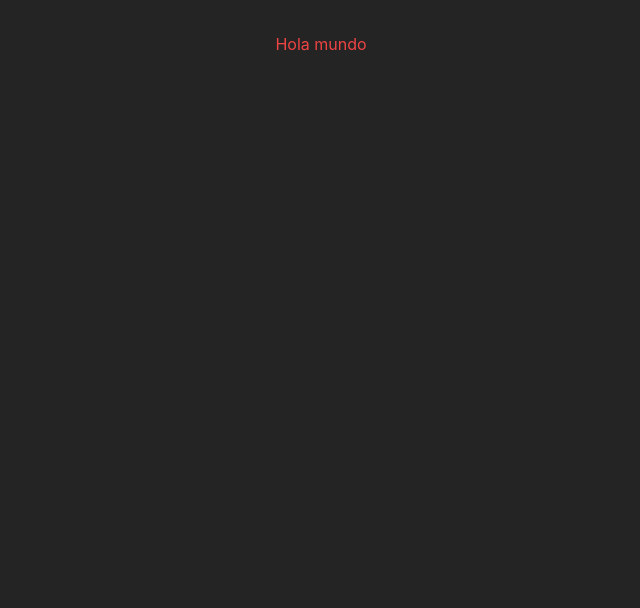
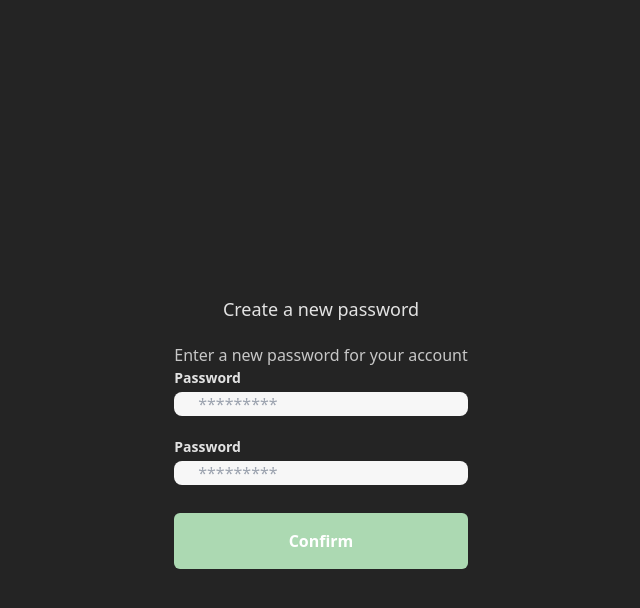
Before and after one commit to DavidS2602/e-comerce-page, a React (Vite) app: page / in a window 1280 px wide. Shown: the top 608 px of the page, without its empty margins (319-959 px from the left). Built offline with nearby package versions, Linux system fonts and the light colour scheme.

Commit message:
Login-Page styles

```diff
--- a/src/App.jsx
+++ b/src/App.jsx
@@ -1,11 +1,13 @@
 import { useState } from 'react'
 import './App.css'
+import { Layout } from './containers/Layout';
+import { Login } from './containers/Login';
 
 function App() {
-  const [count, setCount] = useState(0)
-
   return (
-    <h1 className='text-red-500'>Hola mundo</h1>
+    <Layout>
+      <Login />
+    </Layout>
   )
 }
 
--- /dev/null
+++ b/src/containers/Layout.jsx
@@ -0,0 +1,9 @@
+import React from 'react'
+
+export const Layout = ({ children }) => {
+    return (
+        <div>
+            {children}
+        </div>
+    )
+}
--- a/src/containers/Login.jsx
+++ b/src/containers/Login.jsx
@@ -2,21 +2,21 @@ import React from 'react'
 
 export const Login = () => {
     return (
-        <div className='w-full h-screen grid place-items-center'>
-            <div className='grid grid-rows-auto-1fr-auto w-300'>
-                <img src="../logos/logo_yard_sale.svg" alt="logo" className='w-150 mb-48 justify-self-center hidden' />
+        <div className='login m-0 font-sans w-full h-screen grid place-items-center'>
+            <div className='form-container grid grid-rows-auto-1fr-auto w-300'>
+                <img src="../logos/logo_yard_sale.svg" alt="logo" className='logo w-150 mb-48 justify-self-center hidden' />
 
-                <h1 className="text-lg mb-12 text-center">Create a new password</h1>
-                <p className="text-very_light_pink text-md font-light mt-0 mb-32 text-center">Enter a new password for your account</p>
+                <h1 className="title text-lg mb-5 text-center">Create a new password</h1>
+                <p className="subtitle text-very_light_pink text-md font-light mt-0 mb-31 text-center">Enter a new password for your account</p>
 
-                <form action="" className='flex flex-col'>
-                    <label for="password" class="text-sm font-bold mb-4">Password</label>
-                    <input type="password" id="password" placeholder="*********" class="bg-text_input_field rounded-lg border-none h-30 text-md px-6 mb-12"/>
+                <form action="" className='form flex flex-col'>
+                    <label for="password" className="password text-sm text-left font-bold mt-0 mb-1">Password</label>
+                    <input type="password" id="password" placeholder="*********" class="input input-password bg-text_input_field rounded-lg  h-30 text-md px-6 mt-0 mb-5"/>
 
-                    <label for="new-password" class="text-sm font-bold mb-4">Password</label>
-                    <input type="password" id="new-password" placeholder="*********" class="bg-text_input_field rounded-lg border-none h-30 text-md px-6 mb-12"/>
+                    <label for="new-password" class="label text-sm text-left font-bold mb-1">Password</label>
+                    <input type="password" id="new-password" placeholder="*********" className="input input-password bg-text_input_field rounded-lg border-none h-30 text-md px-6 mb-7"/>
 
-                    <input type="submit" value={confirm} className='bg-hospital_green rounded-8 border-0 text-white w-full cursor-pointer text-md font-bold h-14' />
+                    <input type="submit" value={'Confirm'} className='primary-button bg-hospital_green font-bold rounded-md border-none text-white w-full cursor-pointer text-md h-14' />
                 </form>
             </div>
         </div>
```
